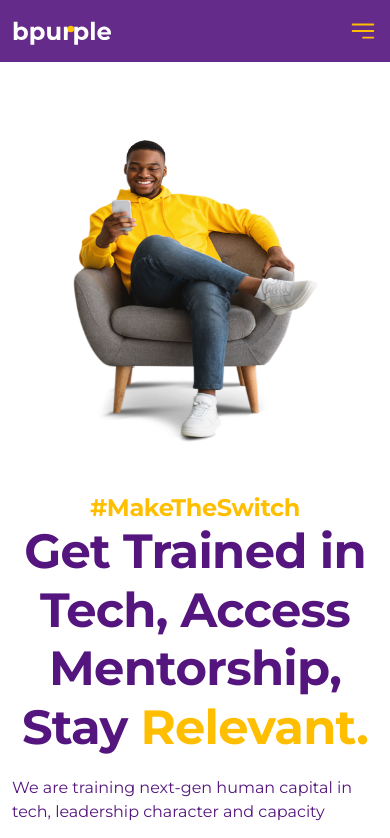
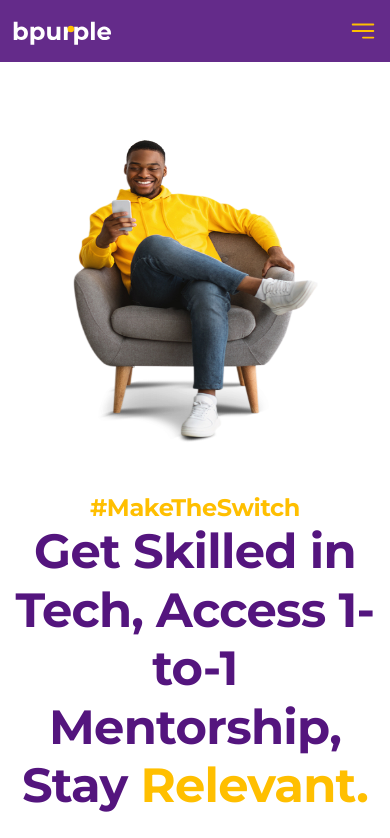
Before and after one commit to BpurpleHq/bpurplehq-web, a Next.js app: page / in a window 390 px wide. Shown: the top 838 px of the page. Built offline with nearby package versions, Linux system fonts and the light colour scheme.

Commit message:
Update page.tsx

```diff
--- a/app/page.tsx
+++ b/app/page.tsx
@@ -24,9 +24,9 @@ export default function Home() {
       <section className='bg-white flex flex-col-reverse lg:flex-row gap-5 lg:gap-0 relative z-0 max-w-[1440px] mx-auto sm:px-16 px-3 pt-[10px] mb-[20px] lg:mb-0 pb-7 lg:pb-0 mt-5'>
         <div className='flex flex-col lg:justify-start lg:items-start lg:mt-[50px] w-full lg:max-w-[70%] flex-1'>
         <h1 className='text-headline-3 lg:text-headline-2 text-secondary text-center md:text-start lg:mb-10'>#MakeTheSwitch</h1>
-          <h1 className='text-headline-2 text-primary text-center md:text-start'>Get Trained in Tech, Access Mentorship, Stay <span className='text-secondary'>Relevant.</span></h1>
+          <h1 className='text-headline-2 text-primary text-center md:text-start'>Get Skilled in Tech, Access 1-to-1 Mentorship, Stay <span className='text-secondary'>Relevant.</span></h1>
 
-          <p className='text-body lg:text-headline-4 text-primary mt-5 lg:w-[90%]'>We are training next-gen human capital in tech, leadership character and capacity </p>
+          <p className='text-body lg:text-headline-4 text-primary mt-5 lg:w-[90%]'>We are nurturing next-gen human capital in Information Technology, backed with leadership, character and building capacity to thrive in a dynamic tech ecosystem </p>
           {/* <p className='text-body lg:text-headline-4 text-primary mt-4 lg:w-[75%]'>We are part of the solution in building a <span className='text-secondary text-headline-3'>SKILLED</span> continent.</p> */}
 
           <div className='flex justify-center items-center lg:justify-items-start gap-3 mt-8 md:mt-8'>
@@ -38,12 +38,14 @@ export default function Home() {
                 textStyles='text-dark text-body-1 font-medium z-index-90'
               />
             </Link >
+            <Link href='/community' onClick={() => router.push('/community')}>
             <CustomButton
-              title='Enroll Now'
+              title='Join Community'
               btnType='button'
               textStyles='text-dark'
               containerStyles='hidden bg-transparent rounded-lg py-1 min-w-[130px]'
             />
+            </Link >
           </div>
         </div>
 
```
